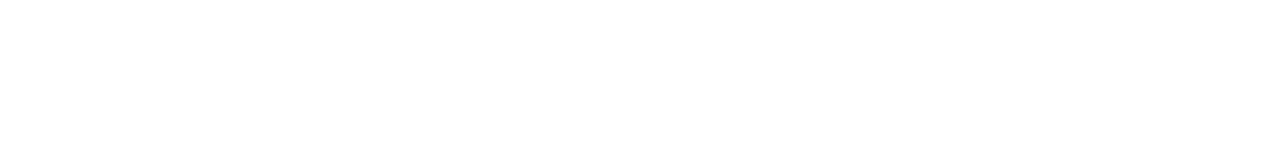
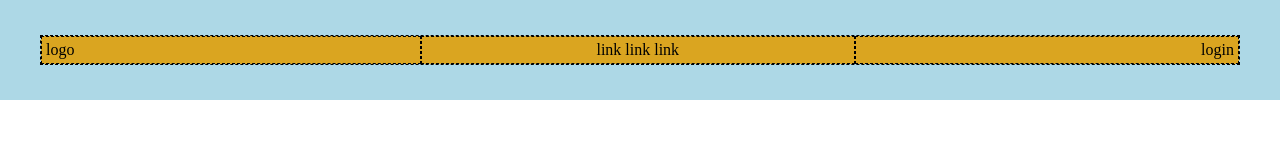
Before and after one commit to MichaelMantovani/htmlcss-struttura-discord, a plain HTML site: page index.html in a window 1280 px wide. Drawn offline with Linux system fonts and the light colour scheme.

Commit message:
Added header layout

```diff
--- a/CSS/style.css
+++ b/CSS/style.css
@@ -9,11 +9,63 @@
 /* CUSTOM PROPERTIES */
 
 
+:root{
+  --bgcolor-pink: rgb(255,192,203);
+  --bgcolor-blue: rgb(30,144,255);
+  --bgcolor-green: rgb(34,139,34);
+  --bgcolor-purple: rgb(238,130,238);
+  --bgcolor-red: rgb(240,128,128);
+  --bgcolor-yellow: rgb(218,165,32);
+  --bgcolor-grey: rgb(211,211,211);
+  --bgcolor-light-blue: rgb(32,178,170);
+  --bgcolor-aquamarine: rgb(127,255,212);
+  --bgcolor-dark-blue: rgb(0,0,139);
+  --bgcolor-header: rgb(173,216,230)
+}
+
 
 
 /* GENERALS */
 
+header{
+  height: 100px;
+  background-color: var(--bgcolor-header);
+  display: flex;
+  justify-content: center;
+  align-items: center;
+}
 
+.header{
+  background-color: var(--bgcolor-yellow);
+  display: flex;
+}
 
+.hd-nav{
+  display: flex;
+  justify-content: center;
+}
+
+.login{
+  display: flex;
+  justify-content: flex-end;
+}
+
+/* POTREI CREARE UNA CLASSE UTILITIES TUTTAVIA PER COLPA DI .BD-BLACK SPORCHEREI TROPPO L'HTML, QUINDI IN QUESTO CASO PREFERISCO FARE IN QUESTO MODO */
+.logo, .hd-nav, .login{
+  padding: 4px;
+}
 
 /* UTILITIES */
+
+.container{
+  width: 1200px;
+  margin: 0 auto;
+}
+
+.bd-black{
+  border: 1px dashed black;
+}
+
+.flex-grw-1{
+  flex-grow: 1;
+}
--- a/index.html
+++ b/index.html
@@ -8,6 +8,22 @@
   <title>Discord layout</title>
 </head>
 <body>
-
+  <header>
+    <div class="container bd-black">
+      <div class="header">
+        <div class="logo bd-black flex-grw-1">
+          <div>logo</div>
+        </div>
+        <nav class="hd-nav bd-black flex-grw-1">
+          <div>link link link</div>
+        </nav>
+        <div class="login bd-black flex-grw-1">
+          <div>login</div>
+        </div>
+      </div>
+    </div>
+  </header>
+  <main></main>
+  <footer></footer>
 </body>
 </html>
```
